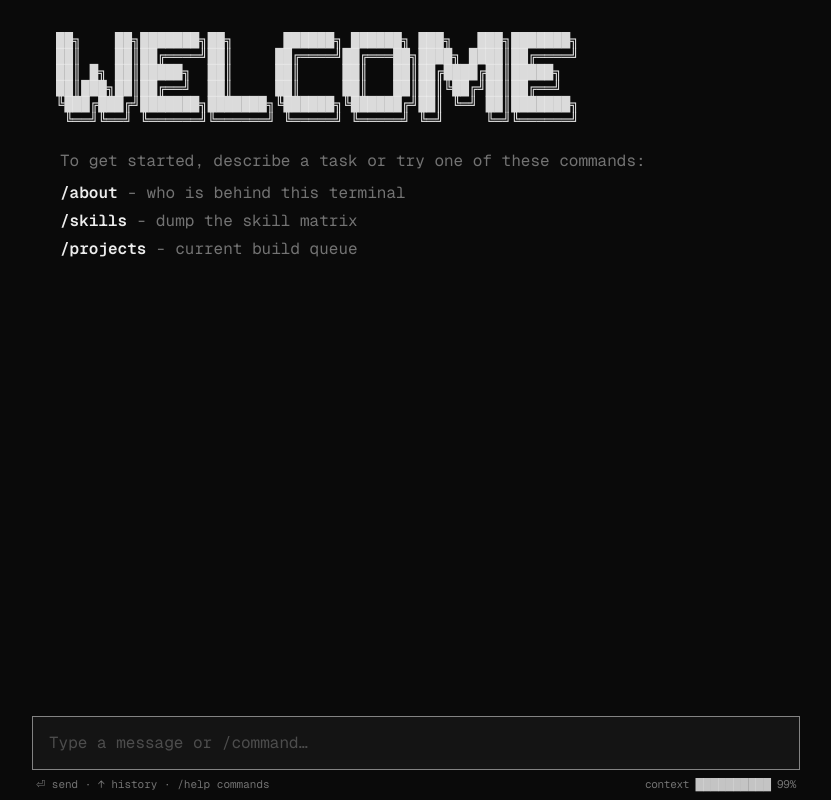
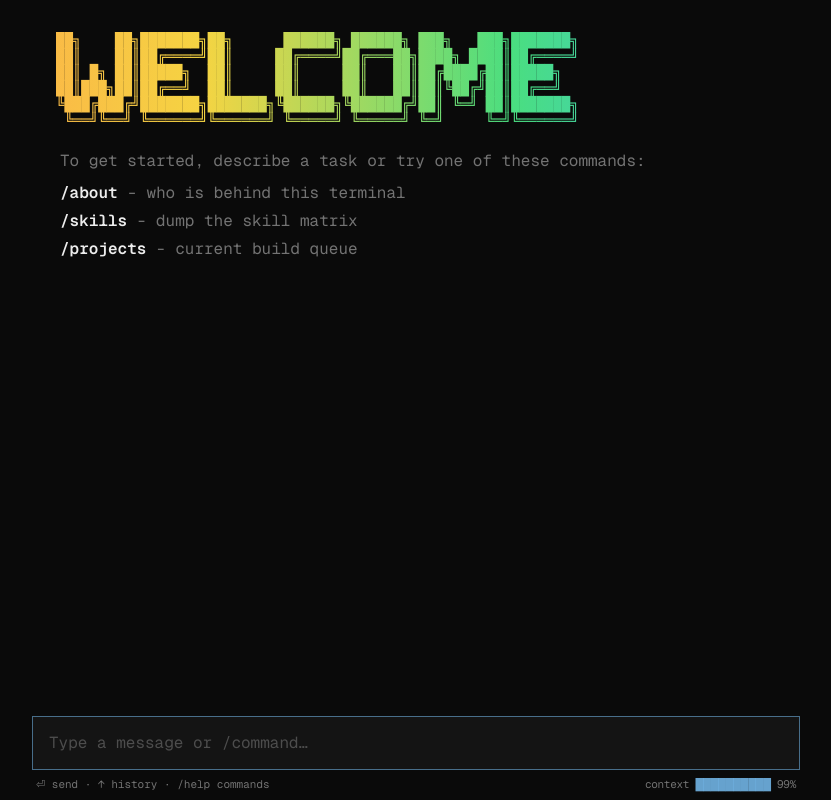
Before and after one commit to voonfoo/voonfoo.github.io, a Next.js app: page / in a window 1280 px wide. Shown: the whole page, without its empty margins (224-1055 px from the left). Built offline with nearby package versions, Linux system fonts and the light colour scheme.

Commit message:
theme: ice-blue accent, blue user bar, animated rainbow welcome

```diff
--- a/src/app/globals.css
+++ b/src/app/globals.css
@@ -1,7 +1,7 @@
 @import "tailwindcss";
 @import "tw-animate-css";
 
-/* ---------- palette: stark mono ---------- */
+/* ---------- palette: mono + ice-blue accent ---------- */
 
 :root {
   --bg: #0a0a0a;
@@ -9,8 +9,8 @@
   --line: #262626;
   --text: #ededed;
   --dim: #737373;
-  --accent: #f2f2f2;
-  --user-bar: #22c55e;
+  --accent: #7dc8ff;
+  --user-bar: #7dc8ff;
 }
 
 @theme inline {
@@ -42,6 +42,36 @@ body {
   color: var(--text);
 }
 
+/* ---------- rainbow welcome ---------- */
+
+.rainbow-text {
+  background-image: linear-gradient(
+    90deg,
+    #ff5f6d,
+    #ffa14a,
+    #f5d442,
+    #4ade80,
+    #38bdf8,
+    #818cf8,
+    #e879f9,
+    #ff5f6d
+  );
+  background-size: 300% 100%;
+  -webkit-background-clip: text;
+  background-clip: text;
+  color: transparent;
+  animation: rainbow-slide 9s linear infinite;
+}
+
+@keyframes rainbow-slide {
+  from {
+    background-position: 0% 50%;
+  }
+  to {
+    background-position: 300% 50%;
+  }
+}
+
 /* ---------- motion ---------- */
 
 .msg-in {
@@ -57,7 +87,8 @@ body {
 
 @media (prefers-reduced-motion: reduce) {
   .msg-in,
-  .animate-pulse {
+  .animate-pulse,
+  .rainbow-text {
     animation: none !important;
   }
 }
--- a/src/components/cli/parts.tsx
+++ b/src/components/cli/parts.tsx
@@ -149,7 +149,7 @@ export function Banner() {
     <figure className="overflow-x-auto font-mono" aria-label="welcome">
       <pre
         aria-hidden="true"
-        className="select-none whitespace-pre text-accent/90 leading-[1.15]"
+        className="rainbow-text select-none whitespace-pre leading-[1.15]"
         style={{ fontSize: "clamp(4.5px, 1.9vw, 14px)" }}
       >
         {WELCOME_ART.join("\n")}
```
